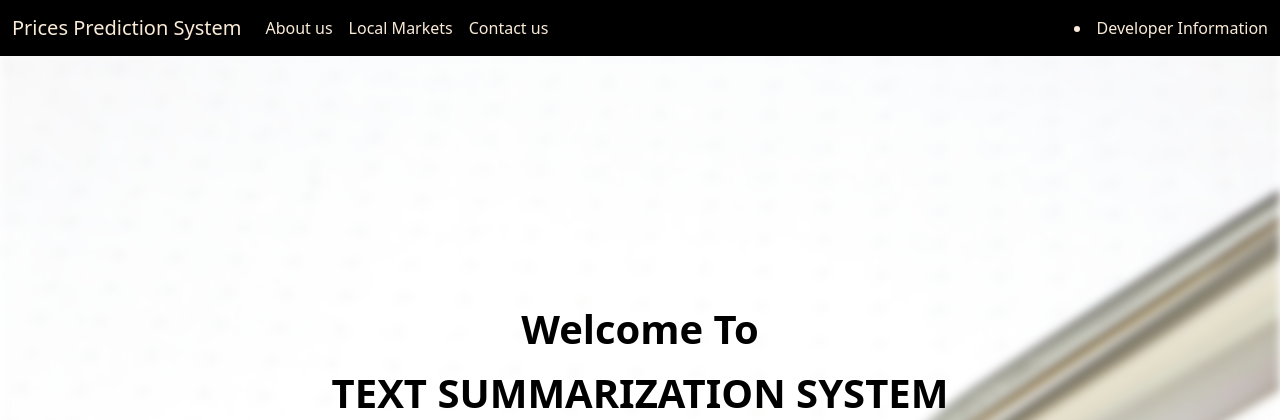
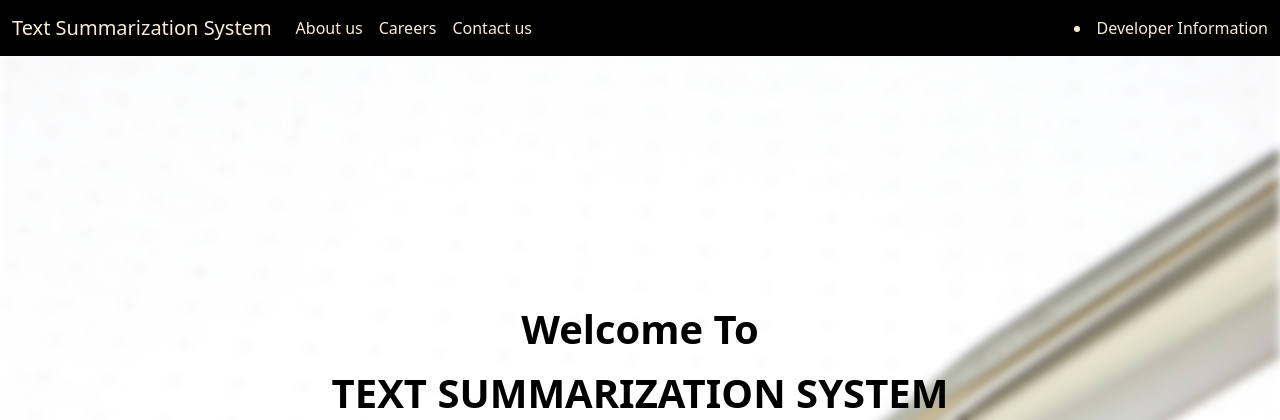
Before and after one commit to jayakrishnagaddam/Text-Summarization, a Flask app: page / in a window 1280 px wide. Shown: the top 420 px of the page. Run offline with Flask 3, Linux system fonts and the light colour scheme; some libraries are stand-ins or nearby versions.

Commit message:
requirements update

```diff
--- a/requirements.txt
+++ b/requirements.txt
@@ -2,3 +2,5 @@ flask
 gunicorn
 flask-pymongo
 transformers
+tensorflow==2.7.0
+torch==1.10.0
--- a/templates/indexnav.html
+++ b/templates/indexnav.html
@@ -12,7 +12,7 @@
 
   <nav id="navid" class="navbar navbar-expand fixed-top bg-black">
     <div class="container-fluid">
-      <a style="color:antiquewhite;" class="navbar-brand">Prices Prediction System</a>
+      <a style="color:antiquewhite;" class="navbar-brand">Text Summarization System</a>
       <button class="navbar-toggler" type="button" data-bs-toggle="collapse" data-bs-target="#navbarSupportedContent" aria-controls="navbarSupportedContent" aria-expanded="false" aria-label="Toggle navigation">
         <span class="navbar-toggler-icon"></span>
       </button>
@@ -23,7 +23,7 @@
             <a style="color: antiquewhite;" class="nav-link active" aria-current="page" href="#about">About us</a>
           </li>
           <li class="nav-item">
-            <a style="color: antiquewhite;" class="nav-link active" href="#requirements">Local Markets</a>
+            <a style="color: antiquewhite;" class="nav-link active" href="#requirements">Careers</a>
           </li>
           <li class="nav-item">
             <a style="color: antiquewhite;" class="nav-link active" href="contactus">Contact us</a>
```
Also changed, not shown: static/indexbg.jpg.
